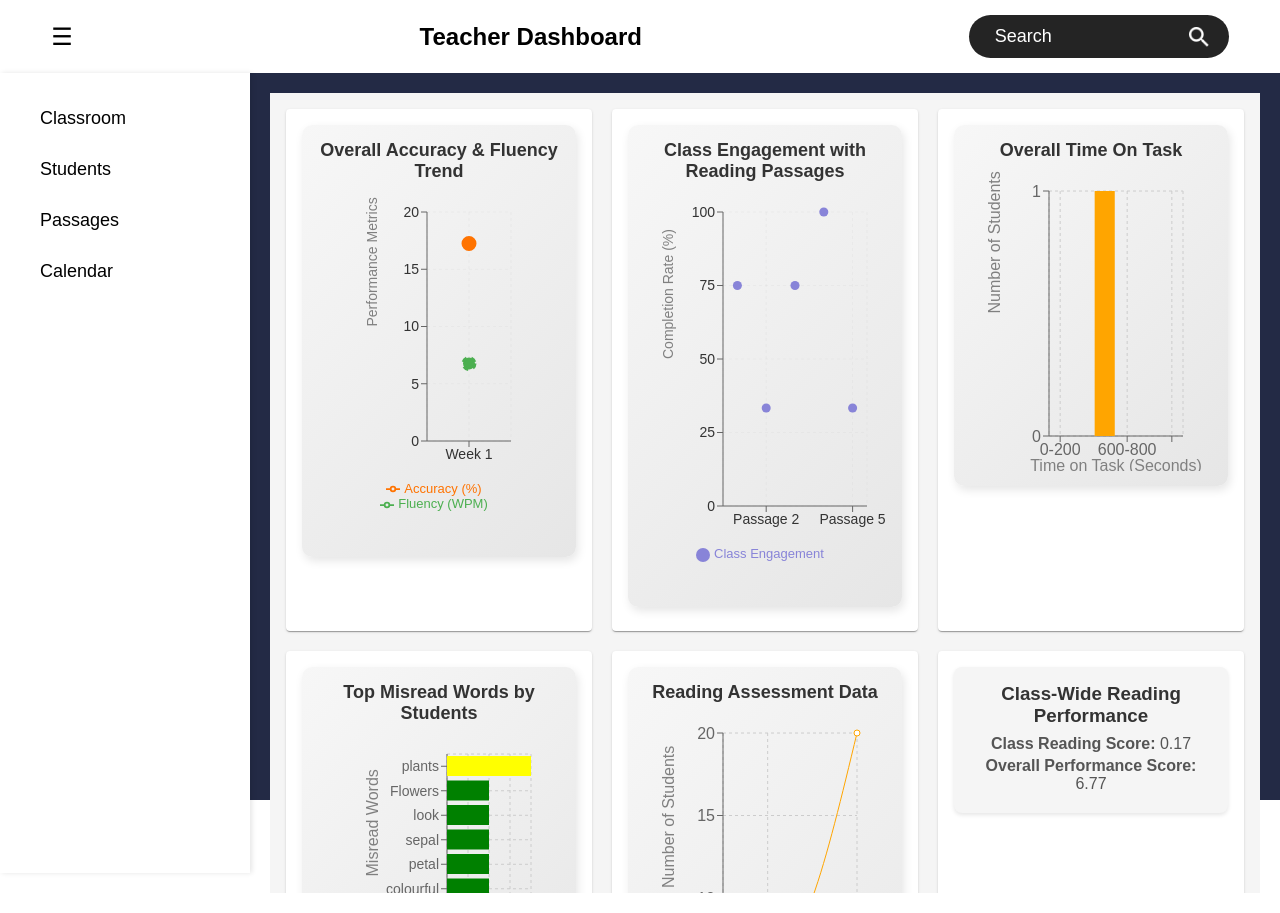
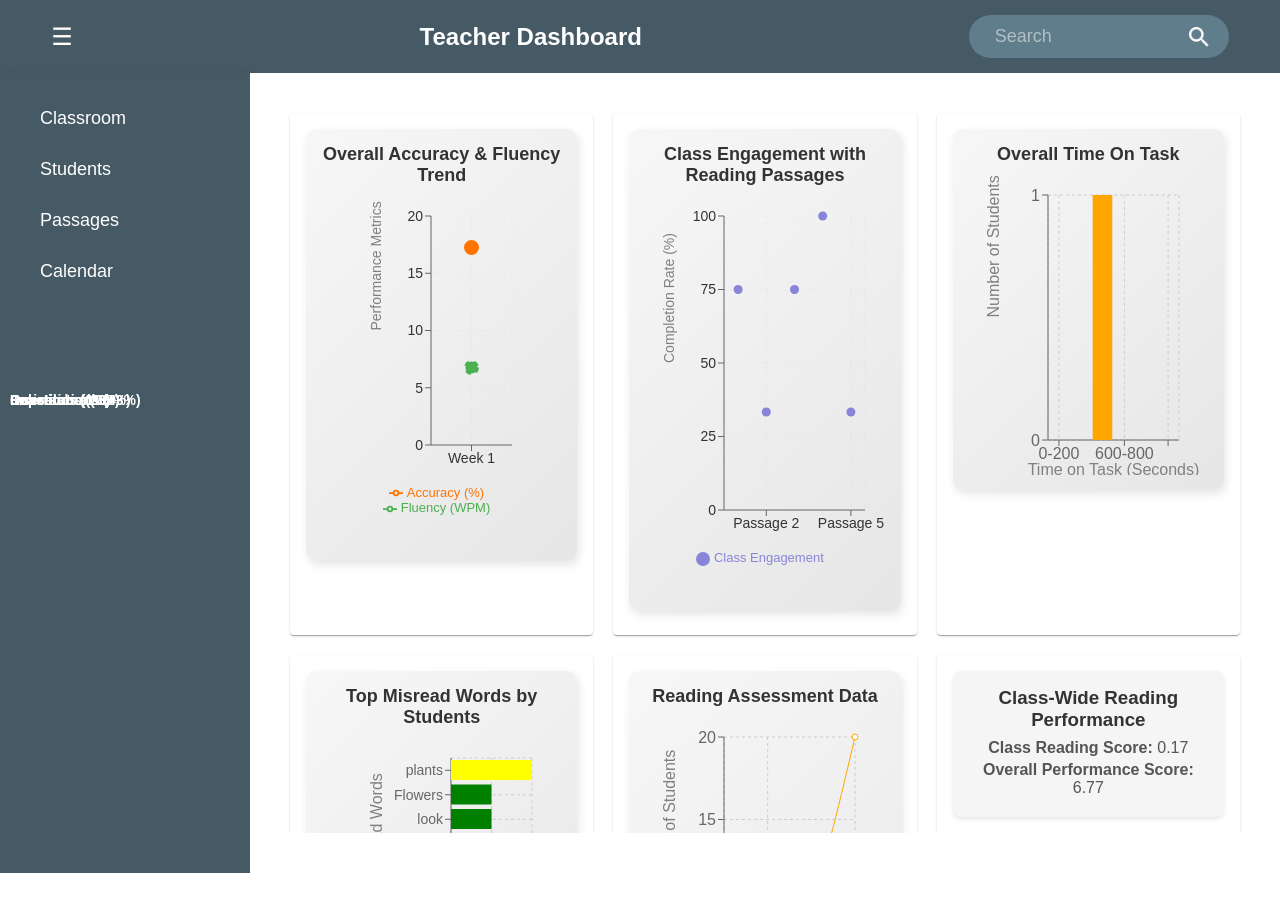
Before and after one commit to Data-Spasm/Visualization-Of-TC-Metrics, a React (Vite) app: page /classroom in a window 1280 px wide. After the commit the page ends 873 px from the top, so only its background shows below. Built offline with nearby package versions, Linux system fonts and the light colour scheme.

Commit message:
- Updated CSS for navbar, sidebar, and classroom components with new color scheme and background adjustments

```diff
--- a/src/App.css
+++ b/src/App.css
@@ -16,6 +16,7 @@
 .content {
   flex: 1;
   padding: 20px;
+  background-color: #FFFFFF; /* Background color */
 }
 
 .content.full {
--- a/src/components/navbar/navbar.css
+++ b/src/components/navbar/navbar.css
@@ -3,7 +3,7 @@
   display: flex;
   align-items: center;
   justify-content: space-between;
-    background: #fff;
+  background: #465a65; /* Primary color */
   padding: 15px 4%;
 }
 
@@ -21,6 +21,7 @@
   font-size: 24px;
   font-weight: bold;
   margin: 0;
+  color: #FFFFFF; /* Background color */
 }
 
 .nav-links {
@@ -34,12 +35,13 @@
   margin: 10px 20px;
   font-size: 18px;
   cursor: pointer;
+  color: #FFFFFF; /* Background color */
 }
 
 .search {
   display: flex;
   align-items: center;
-    background: #242424;
+  background: #607D8B; /* Secondary color */
   padding: 5px 20px;
   border-radius: 60px;
 }
@@ -49,16 +51,17 @@
   background: transparent;
   border: 0;
   outline: 0;
-    color: white;
+  color: #FFFFFF; /* Background color */
   font-size: 18px;
   max-width: 200px;
 }
 
 .search-input::placeholder {
-    color: white;
+  color: #B0BFC6; /* Light color */
 }
 
 .search-icon {
   width: 20px;
   cursor: pointer;
+  color: #FFFFFF; /* Background color */
 }
--- a/src/components/sidebar/sidebar.css
+++ b/src/components/sidebar/sidebar.css
@@ -1,7 +1,7 @@
 .sidebar {
   width: 190px;
   height: 100vh;
-  background: #fff;
+  background: #465a65; /* Primary color */
   display: flex;
   flex-direction: column;
   align-items: center;
@@ -23,6 +23,7 @@
   font-size: 18px;
   cursor: pointer;
   transition: background 0.3s;
+  color: #FFFFFF; /* Background color */
 }
 
 .sidebar-item a {
@@ -33,12 +34,13 @@
 }
 
 .sidebar-item:hover {
-  background: #f0f0f0;
+  background: #465A65; /* Accent color */
 }
 
 .content {
   flex: 1;
   padding: 20px;
+  background-color: #FFFFFF; /* Background color */
 }
 
 .content.full {
@@ -51,4 +53,5 @@
   font-size: 24px;
   cursor: pointer;
   margin-right: 20px;
+  color: #FFFFFF; /* Background color */
 }
--- a/src/index.css
+++ b/src/index.css
@@ -1,11 +1,12 @@
-*{
+* {
   margin: 0;
   padding: 0;
   box-sizing: border-box;
   font-family: sans-serif;
 }
-.container{
+
+.container {
   width: 100vw;
   min-height: 100vh;
-  background: #232a45;
+  background: #FFFFFF; /* Background color */
 }
--- a/src/views/Classroom.css
+++ b/src/views/Classroom.css
@@ -2,10 +2,10 @@
 .classroom {
   padding: 20px;
   height: calc(100vh - 60px); /* Adjusted to fit within the viewport */
-  overflow-y: hidden;
+  overflow-y: auto;
   display: flex;
   flex-direction: column;
-  background-color: #f5f5f5; /* Light background for the classroom */
+  background-color: #FFFFFF; /* Light background for the classroom */
 }
 
 /* Grid container to arrange the top visualization cards */
@@ -53,9 +53,10 @@
   flex: 1.3; /* Takes more space compared to top cards */
   padding: 20px;
   border-radius: 8px;
-  background-color: white;
+  background-color: #B0BFC6; /* Light color */
   box-shadow: 0 2px 10px rgba(0, 0, 0, 0.1);
 }
+
 
 /* Container to align progress bar and reading attempts side by side */
 .progress-reading-container {
@@ -129,15 +130,6 @@
   border-radius: 4px;
 }
 
-/* Ensures smooth scrolling and background styling */
-.classroom {
-  height: 100vh;
-  overflow-y: auto;
-  padding: 16px;
-  box-sizing: border-box;
-  background-color: #f5f5f5;
-}
-
 /* Responsive design adjustments for smaller screens */
 @media (max-width: 768px) {
   .grid-container {
```
Lines whose indentation alone changed are shown as unchanged.
